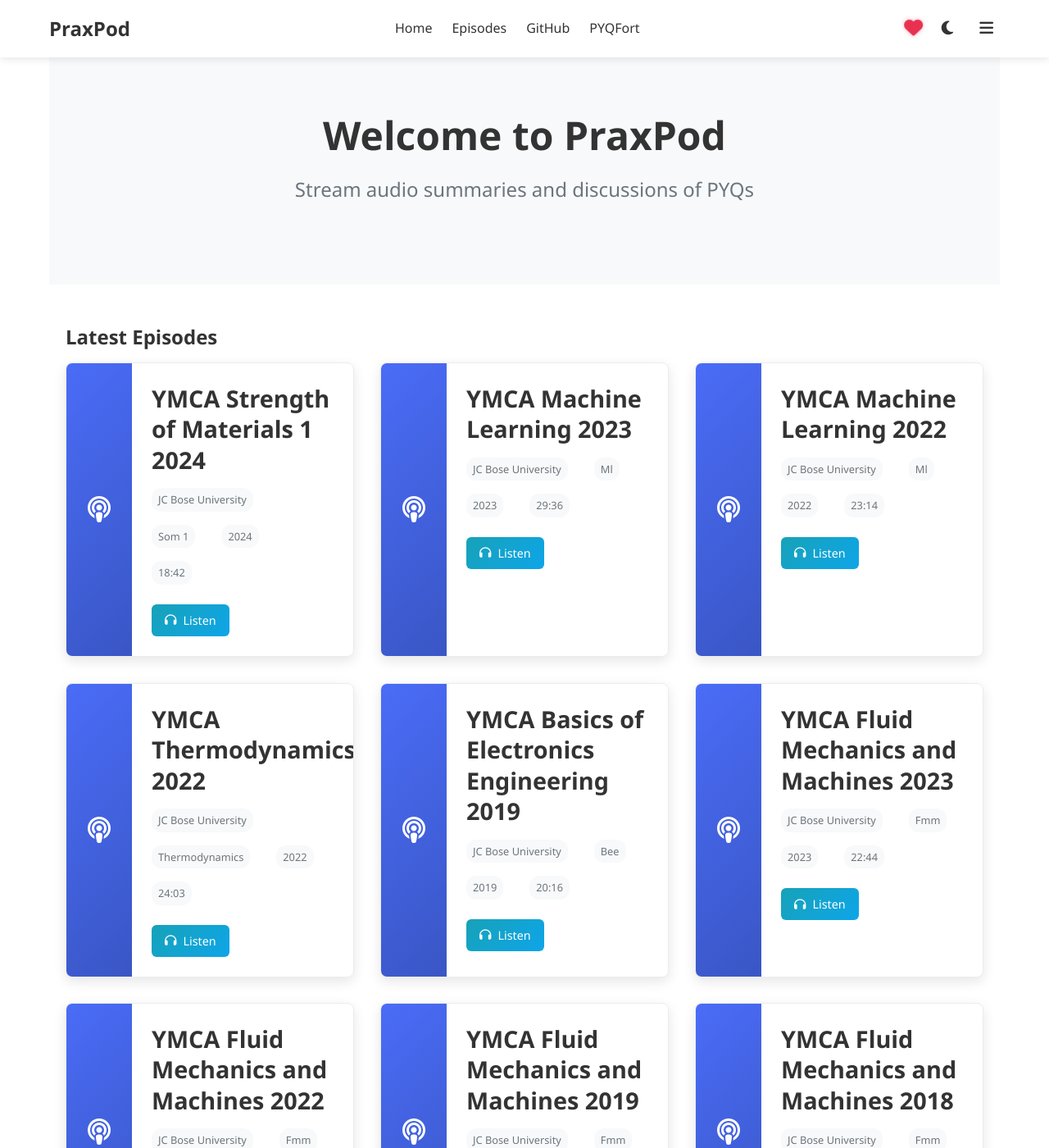
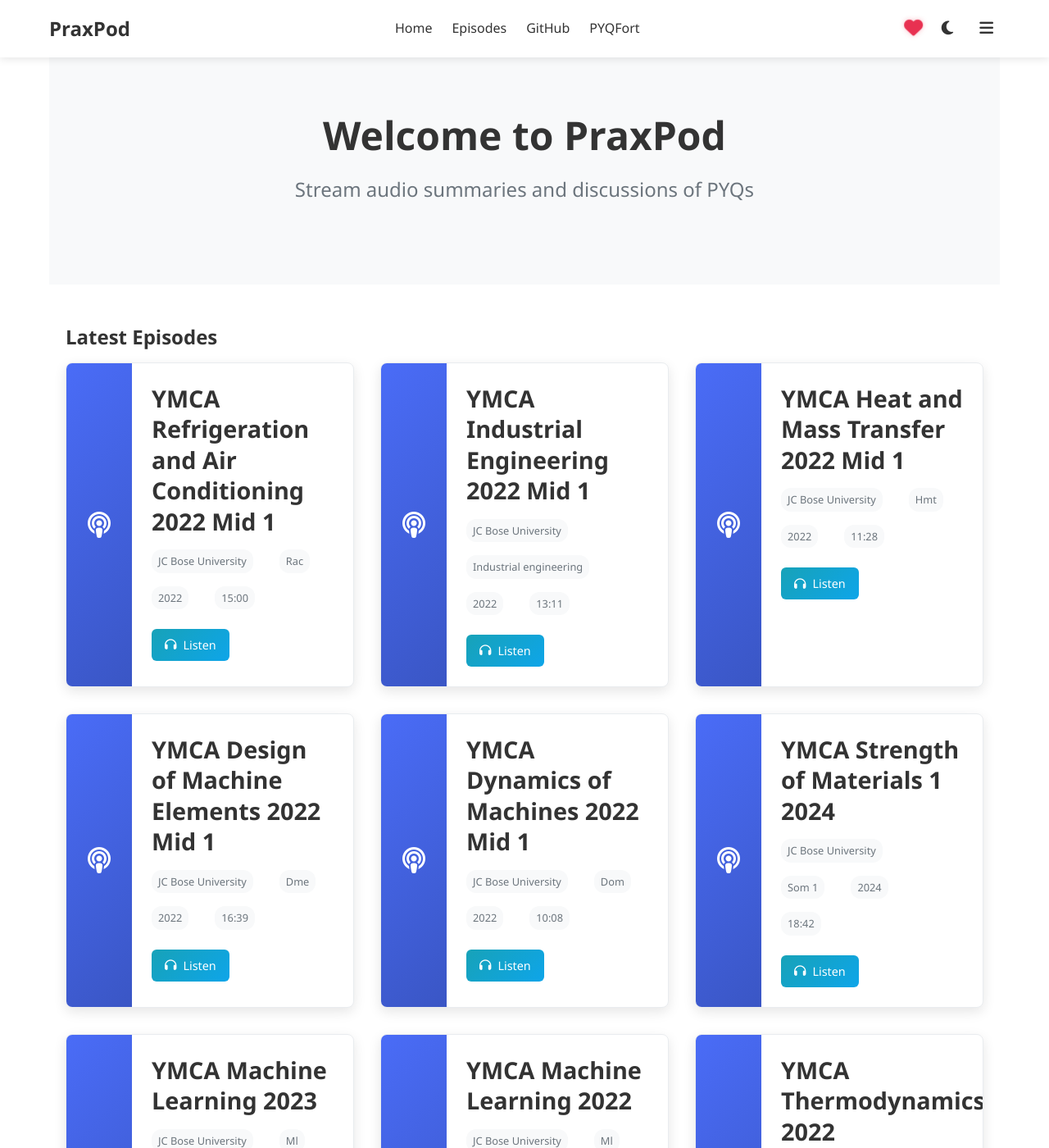
Before and after one commit to Saumy1905/PraxPod, a Jekyll site: the page built from index.html, in a window 1280 px wide and 1400 px high. Shown: the whole window at 82% size. Built offline with Jekyll 4.4.1, drawn with Linux system fonts in a browser that asks for light colours.

Commit message:
[ymca] (mechanical) (sem5) (sessional-1)

```diff
--- a/_data/podcasts.yml
+++ b/_data/podcasts.yml
@@ -246,6 +246,46 @@
       audio_url: /PraxPod/assets/audio/pyq-discussions/ymca/som-1/ymca-som-1-2024.mp3
       duration: "18:42"
       published: 2025-09-19
+    - id: ymca-dom-2022-mid-1
+      title: YMCA Dynamics of Machines 2022 Mid 1
+      college: ymca
+      branch: dom
+      year: 2022
+      audio_url: /PraxPod/assets/audio/pyq-discussions/ymca/dom/ymca-dom-2022-mid-1.mp3
+      duration: "10:08"
+      published: 2025-09-19
+    - id: ymca-dme-2022-mid-1
+      title: YMCA Design of Machine Elements 2022 Mid 1
+      college: ymca
+      branch: dme
+      year: 2022
+      audio_url: /PraxPod/assets/audio/pyq-discussions/ymca/dme/ymca-dme-2022-mid-1.mp3
+      duration: "16:39"
+      published: 2025-09-19
+    - id: ymca-hmt-2022-mid-1
+      title: YMCA Heat and Mass Transfer 2022 Mid 1
+      college: ymca
+      branch: hmt
+      year: 2022
+      audio_url: /PraxPod/assets/audio/pyq-discussions/ymca/hmt/ymca-hmt-2022-mid-1.mp3
+      duration: "11:28"
+      published: 2025-09-19
+    - id: ymca-industrial-engineering-2022-mid-1
+      title: YMCA Industrial Engineering 2022 Mid 1
+      college: ymca
+      branch: industrial-engineering
+      year: 2022
+      audio_url: /PraxPod/assets/audio/pyq-discussions/ymca/industrial-engineering/ymca-industrial-engineering-2022-mid-1.mp3
+      duration: "13:11"
+      published: 2025-09-19
+    - id: ymca-rac-2022-mid-1
+      title: YMCA Refrigeration and Air Conditioning 2022 Mid 1
+      college: ymca
+      branch: rac
+      year: 2022
+      audio_url: /PraxPod/assets/audio/pyq-discussions/ymca/rac/ymca-rac-2022-mid-1.mp3
+      duration: "15:00"
+      published: 2025-09-19
     - id: nit-kur-env-science-2023
       title: NIT Kurukshetra Environmental Science 2023
       college: nit-kur
--- /dev/null
+++ b/episodes/ymca/dme/ymca-dme-2022-mid-1/index.html
@@ -0,0 +1,14 @@
+---
+layout: episode
+title: YMCA Design of Machine Elements 2022 Mid 1
+episode_id: ymca-dme-2022-mid-1
+college: ymca
+branch: dme
+year: 2022
+duration: "16:39"
+audio_url: /assets/audio/pyq-discussions/ymca/dme/ymca-dme-2022-mid-1.mp3
+cover: /PraxPod/assets/audio/covers/default-cover.jpg
+subtitle: "PYQ Summary & Discussion"
+notes: "Key topics: design principles, material selection, and manufacturing processes."
+permalink: /PraxPod/episodes/ymca/dme/ymca-dme-2022-mid-1/
+---
--- /dev/null
+++ b/episodes/ymca/dom/ymca-dom-2022-mid-1/index.html
@@ -0,0 +1,14 @@
+---
+layout: episode
+title: YMCA Dynamics of Machines 2022 Mid 1
+episode_id: ymca-dom-2022-mid-1
+college: ymca
+branch: dom
+year: 2022
+duration: "10:02"
+audio_url: /assets/audio/pyq-discussions/ymca/dom/ymca-dom-2022-mid-1.mp3
+cover: /PraxPod/assets/audio/covers/default-cover.jpg
+subtitle: "PYQ Summary & Discussion"
+notes: "Key topics: dynamics, kinematics, and machine design."
+permalink: /PraxPod/episodes/ymca/dom/ymca-dom-2022-mid-1/
+---
--- /dev/null
+++ b/episodes/ymca/hmt/ymca-hmt-2022-mid-1/index.html
@@ -0,0 +1,14 @@
+---
+layout: episode
+title: YMCA Heat and Mass Transfer 2022 Mid 1
+episode_id: ymca-hmt-2022-mid-1
+college: ymca
+branch: hmt
+year: 2022
+duration: "11:28"
+audio_url: /assets/audio/pyq-discussions/ymca/hmt/ymca-hmt-2022-mid-1.mp3
+cover: /PraxPod/assets/audio/covers/default-cover.jpg
+subtitle: "PYQ Summary & Discussion"
+notes: "Key topics: heat transfer, fluid mechanics, and thermodynamics."
+permalink: /PraxPod/episodes/ymca/hmt/ymca-hmt-2022-mid-1/
+---
--- /dev/null
+++ b/episodes/ymca/industrial-engineering/ymca-industrial-engineering-2022-mid-1/index.html
@@ -0,0 +1,14 @@
+---
+layout: episode
+title: YMCA Industrial Engineering 2022 Mid 1
+episode_id: ymca-industrial-engineering-2022-mid-1
+college: ymca
+branch: industrial-engineering
+year: 2022
+duration: "13:11"
+audio_url: /assets/audio/pyq-discussions/ymca/industrial-engineering/ymca-industrial-engineering-2022-mid-1.mp3
+cover: /PraxPod/assets/audio/covers/default-cover.jpg
+subtitle: "PYQ Summary & Discussion"
+notes: "Key topics: industrial processes, systems optimization, and project management."
+permalink: /PraxPod/episodes/ymca/industrial-engineering/ymca-industrial-engineering-2022-mid-1/
+---
--- /dev/null
+++ b/episodes/ymca/rac/ymca-rac-2022-mid-1/index.html
@@ -0,0 +1,14 @@
+---
+layout: episode
+title: YMCA Refrigeration and Air Conditioning 2022 Mid 1
+episode_id: ymca-rac-2022-mid-1
+college: ymca
+branch: rac
+year: 2022
+duration: "15:00"
+audio_url: /assets/audio/pyq-discussions/ymca/rac/ymca-rac-2022-mid-1.mp3
+cover: /PraxPod/assets/audio/covers/default-cover.jpg
+subtitle: "PYQ Summary & Discussion"
+notes: "Key topics: refrigeration cycles, heat exchangers, and psychrometrics."
+permalink: /PraxPod/episodes/ymca/rac/ymca-rac-2022-mid-1/
+---
```
Also changed, not shown: 5 other files.
